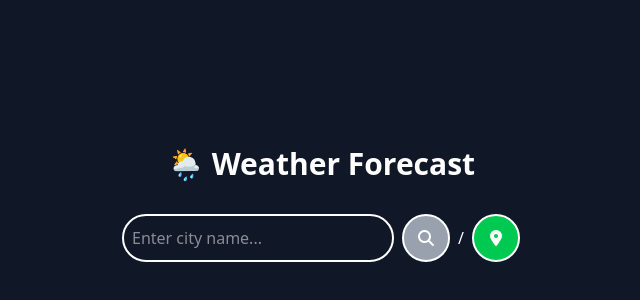
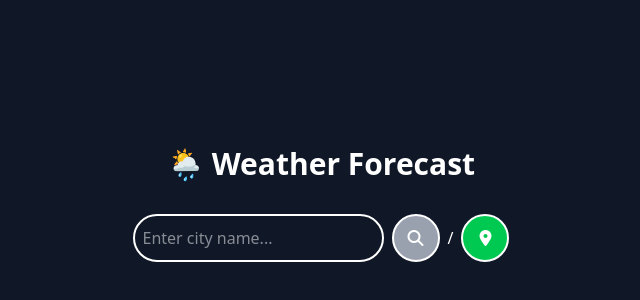
Before and after one commit to Misra-Praveen/Weather-Application, a website: page index.html in a window 1280 px wide. Shown: the part 188-488 px from the top of the page, without its empty margins (319-959 px from the left). Drawn offline with Linux system fonts and the light colour scheme.

Commit message:
issue solved

```diff
--- a/index.html
+++ b/index.html
@@ -11,7 +11,7 @@
         <!-- <h1 class="text-3xl font-bold"> Weather Forecast Application </h1> -->
         <h1 class="text-3xl font-bold text-center mb-4">🌦️ Weather Forecast</h1>
         <div class="flex items-center justify-center space-x-2">
-            <input type="text" id="cityInput" class="mt-4 p-2 border-white border-2 md:w-68 text-white rounded-3xl md:h-12 md:w-14" placeholder="Enter city name..." />
+            <input type="text" id="cityInput" class="mt-4 p-2 border-white border-2 md:w-64 text-white rounded-3xl md:h-12" placeholder="Enter city name..." />
 
             <button id="getWeather" class="fa-solid fa-magnifying-glass bg-gray-400 border-white border-2 rounded-full px-2 py-2 mt-4 w-10 h-10 md:h-12 md:w-12" aria-label="Search for weather"></button>
 
```
